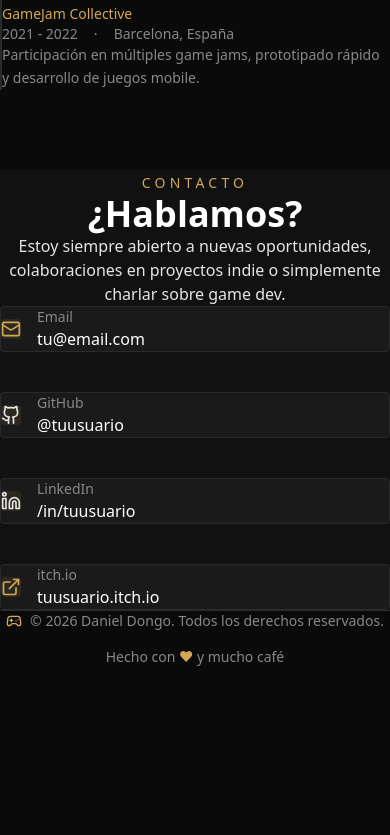
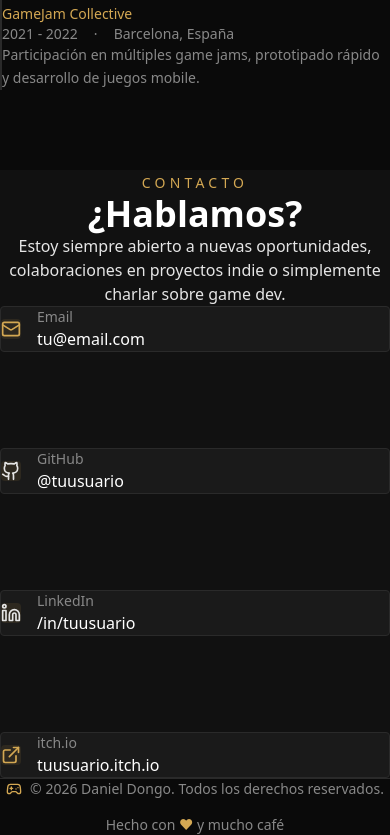
Before and after one commit to danosukoy/PaginaPorfolio, a React (Vite) app: page / in a window 390 px wide. Shown: the part 4478-5313 px from the top of the page. Before the commit the page ends 5145 px from the top, so only its background shows below. Built offline with nearby package versions, Linux system fonts and the light colour scheme.

Commit message:
Update Contact.tsx

```diff
--- a/src/components/Contact.tsx
+++ b/src/components/Contact.tsx
@@ -93,7 +93,7 @@ export default function Contact() {
         <div
           id="contact-links"
           data-animate
-          className={`grid grid-cols-1 sm:grid-cols-2 gap-10 mt-16 transition-all duration-700 delay-200 ${
+          className={`grid grid-cols-1 sm:grid-cols-2 gap-24 mt-16 transition-all duration-700 delay-200 ${
             visibleSections.has("contact-links")
               ? "opacity-100 translate-y-0"
               : "opacity-0 translate-y-8"
```
